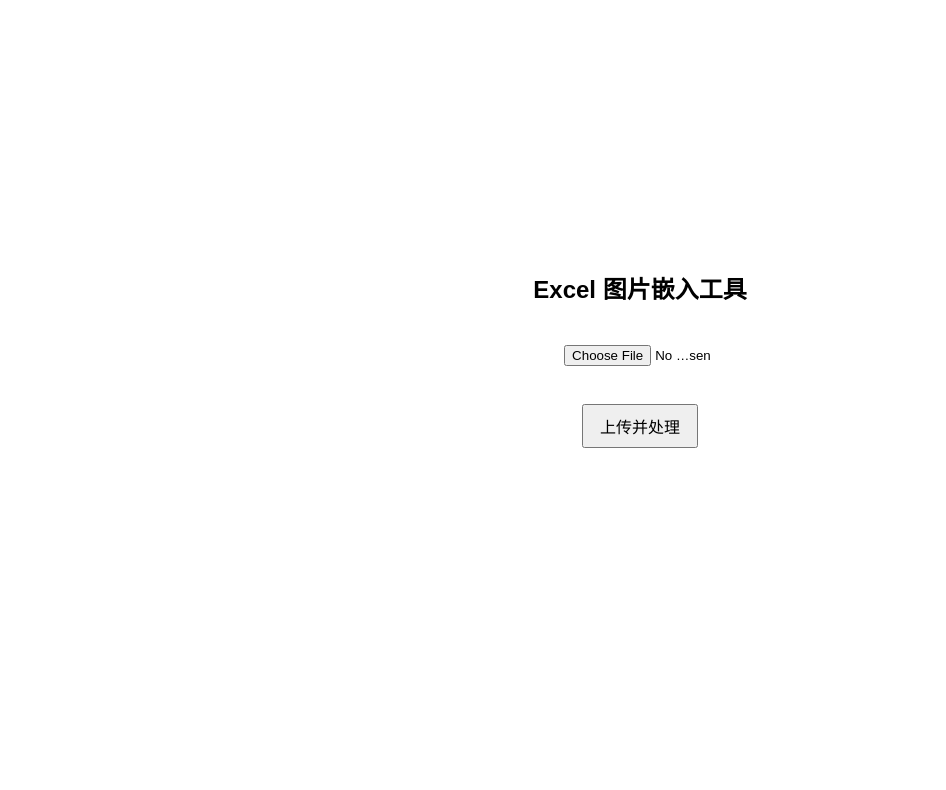
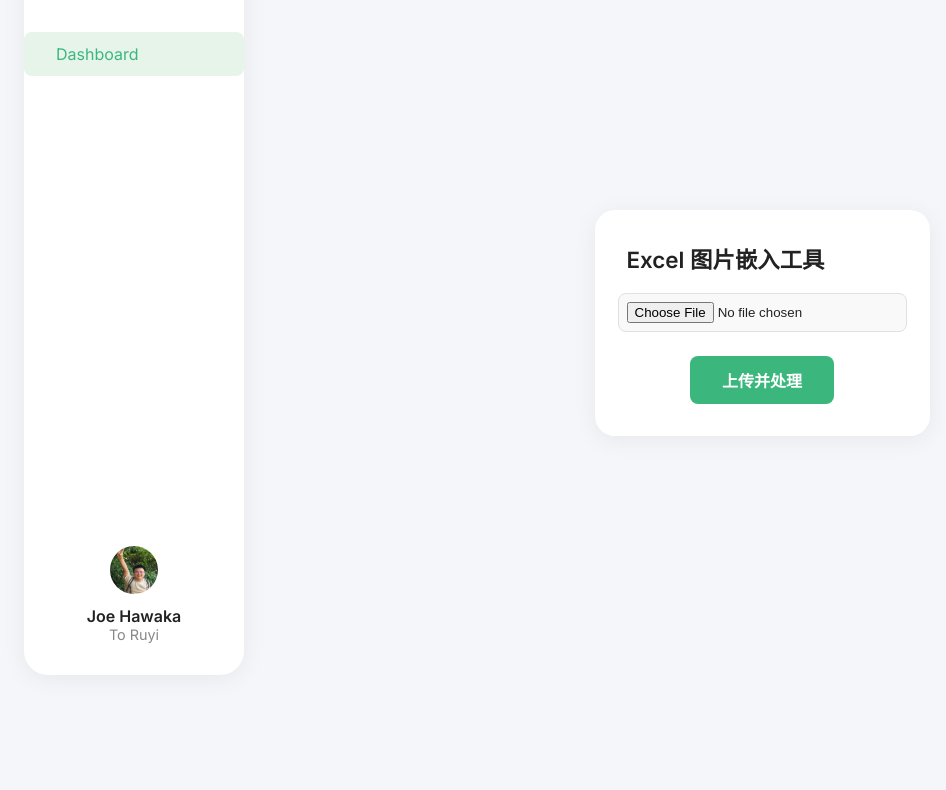
Before and after one commit to hawaka-joe/online-tool, a website: page frontend/src/index.html in a window 1280 px wide. Shown: the part 101-891 px from the top of the page, without its empty margins (0-946 px from the left). After the commit the page ends 800 px from the top, so only its background shows below. Drawn offline with Linux system fonts and the light colour scheme.

Commit message:
优化样式

```diff
--- a/frontend/src/index.html
+++ b/frontend/src/index.html
@@ -1,75 +1,167 @@
 <!DOCTYPE html>
 <html lang="zh-CN">
-
 <head>
-
     <meta charset="UTF-8" />
-    <title>Online Tool</title>
+    <title>Online Tool Dashboard</title>
+    <link href="https://fonts.googleapis.com/css2?family=Inter:wght@400;600&display=swap" rel="stylesheet">
     <style>
         body {
-            font-family: sans-serif;
-            max-width: 600px;
-            margin: 50px auto;
-            text-align: center;
+            margin: 0;
+            background: #f4f6fa;
+            font-family: 'Inter', sans-serif;
+            color: #222;
+        }
+        .container {
             display: flex;
-            justify-content: center;
-            align-items: center;
             min-height: 100vh;
         }
-
-        #uploadForm {
+        .sidebar {
+            width: 220px;
+            background: #fff;
+            border-radius: 24px;
+            margin: 24px 0 24px 24px;
+            box-shadow: 0 4px 24px rgba(0,0,0,0.06);
+            display: flex;
+            flex-direction: column;
+            align-items: center;
+            padding: 32px 0;
+        }
+        .sidebar .logo {
+            font-weight: 700;
+            font-size: 1.5em;
+            margin-bottom: 40px;
+            letter-spacing: 2px;
+        }
+        .sidebar nav {
+            width: 100%;
+        }
+        .sidebar nav a {
+            display: block;
+            padding: 12px 32px;
+            margin: 8px 0;
+            color: #222;
+            text-decoration: none;
+            border-radius: 8px;
+            font-weight: 500;
+            transition: background 0.2s;
+        }
+        .sidebar nav a.active, .sidebar nav a:hover {
+            background: #e6f4ea;
+            color: #3bb77e;
+        }
+        .sidebar .user {
+            margin-top: auto;
+            padding: 24px 0 0 0;
+            text-align: center;
+        }
+        .sidebar .user img {
+            width: 48px;
+            height: 48px;
+            border-radius: 50%;
+            margin-bottom: 8px;
+        }
+        .sidebar .user .name {
+            font-weight: 600;
+        }
+        .main {
+            flex: 1;
+            padding: 48px 48px 0 48px;
             display: flex;
             flex-direction: column;
             justify-content: center;
             align-items: center;
         }
-
-        input[type="file"] {
-            margin: 20px 0;
-            width: 60%;
+        .card {
+            background: #fff;
+            border-radius: 20px;
+            box-shadow: 0 4px 24px rgba(0,0,0,0.06);
+            padding: 32px;
+            max-width: 480px;
+            margin: 0 auto;
         }
-
-        button {
-            padding: 8px 16px;
-            font-size: 16px;
+        .card h2 {
+            margin-top: 0;
+            font-size: 1.4em;
+            font-weight: 600;
+        }
+        .upload-form {
+            display: flex;
+            flex-direction: column;
+            align-items: center;
+            gap: 24px;
+        }
+        .upload-form input[type="file"] {
+            padding: 8px;
+            border-radius: 8px;
+            border: 1px solid #e0e0e0;
+            background: #f9f9f9;
+            width: 100%;
+        }
+        .upload-form button {
+            background: #3bb77e;
+            color: #fff;
+            border: none;
+            border-radius: 8px;
+            padding: 12px 32px;
+            font-size: 1em;
+            font-weight: 600;
+            cursor: pointer;
+            transition: background 0.2s;
+        }
+        .upload-form button:hover {
+            background: #2fa36a;
+        }
+        @media (max-width: 800px) {
+            .container { flex-direction: column; }
+            .sidebar { width: 100%; margin: 0; border-radius: 0 0 24px 24px; }
+            .main { padding: 24px; }
         }
     </style>
 </head>
-
 <body>
-
-    <div id="excelImage">
-        <h2>Excel 图片嵌入工具</h1>
-        <form id="uploadForm">
-            <input type="file" name="excel" accept=".xlsx" required />
-            <br />
-            <button type="submit">上传并处理</button>
-        </form>
+    <div class="container">
+        <aside class="sidebar">
+            <div class="logo">Niond</div>
+            <nav>
+                <a href="#" class="active">Dashboard</a>
+                <!-- <a href="#">Statistics</a>
+                <a href="#">Transaction</a>
+                <a href="#">My Team</a>
+                <a href="#">Sell Reports</a>
+                <a href="#">Settings</a> -->
+            </nav>
+            <div class="user">
+                <img src="./assert/awei.jpg" alt="User">
+                <div class="name">Joe Hawaka</div>
+                <div style="font-size: 0.9em; color: #888;">To Ruyi</div>
+            </div>
+        </aside>
+        <main class="main">
+            <div class="card">
+                <h2>Excel 图片嵌入工具</h2>
+                <form id="uploadForm" class="upload-form">
+                    <input type="file" name="excel" accept=".xlsx" required />
+                    <button type="submit">上传并处理</button>
+                </form>
+            </div>
+        </main>
     </div>
-
     <script>
         const form = document.getElementById('uploadForm');
-
         form.addEventListener('submit', async (event) => {
             event.preventDefault();
-
-            const fileInput = form.querySelector('input[type="file"]');
+            const fileInput = form.querySelector('input[type=\"file\"]');
             if (!fileInput.files.length) return alert('请选择一个 Excel 文件');
-
             const formData = new FormData();
             formData.append('excel', fileInput.files[0]);
-
             try {
                 const response = await fetch('http://localhost:80/excel/upload', {
                     method: 'POST',
                     body: formData,
                 });
-
                 if (!response.ok) throw new Error('上传失败');
-
                 const blob = await response.blob();
                 const url = window.URL.createObjectURL(blob);
-
                 const a = document.createElement('a');
                 a.href = url;
                 a.download = 'output_with_images.xlsx';
@@ -83,7 +175,5 @@
             }
         });
     </script>
-
 </body>
-
 </html>
```
Also changed, not shown: src/router/excelImage.cjs (+28 -10 lines), frontend/src/assert/awei.jpg (added), 1 other file.
